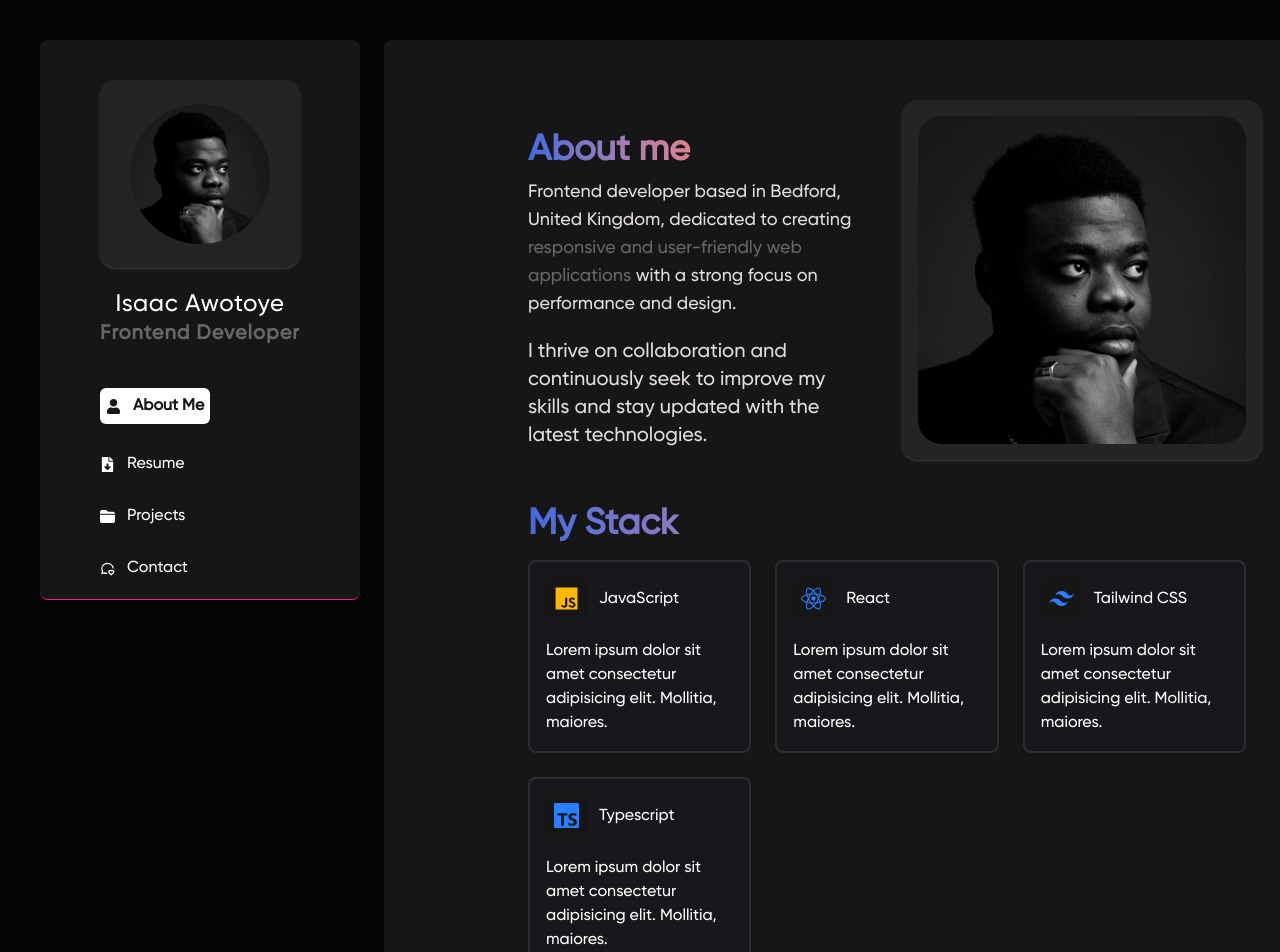
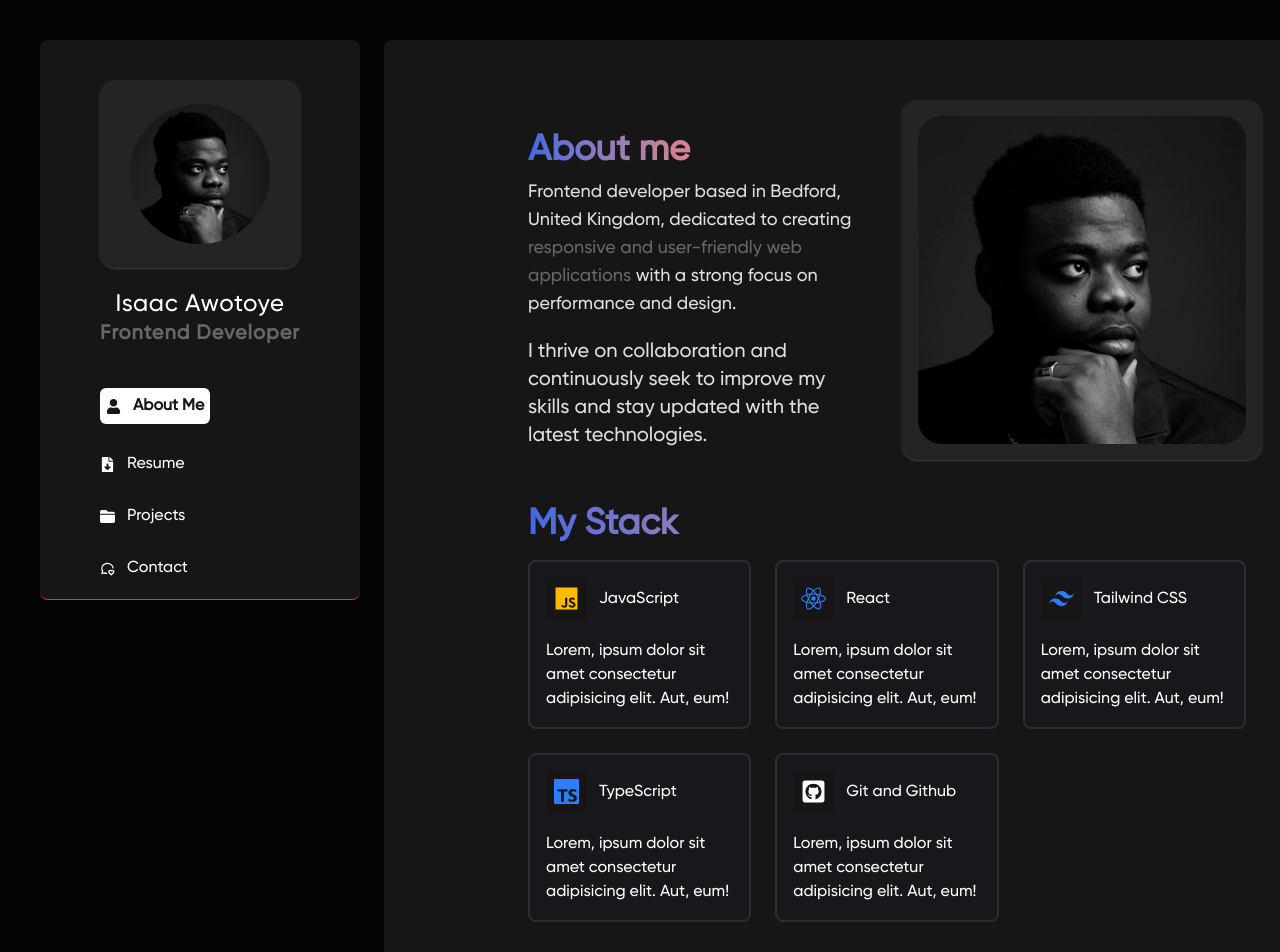
Before and after one commit to Creative-mindset21/my-portfolio-new, a React (Vite) app: page / in a window 1280 px wide. Shown: the top 952 px of the page. Built offline with nearby package versions, Linux system fonts and the light colour scheme.

Commit message:
refacted the stack section
relaxed the stack section by storing the data in a data component and looping through the data

```diff
--- a/src/components/Experience.jsx
+++ b/src/components/Experience.jsx
@@ -61,7 +61,7 @@ const Experience = () => {
           </div>
         </li>
 
-        <li className="basis-[30%] experience">
+        <li className="basis-[40%] experience">
           <div>
             <h2 className="text-xl pb-4">Education</h2>
 
--- a/src/components/Stack.jsx
+++ b/src/components/Stack.jsx
@@ -1,7 +1,5 @@
-import { FaReact } from "react-icons/fa";
-import { IoLogoJavascript } from "react-icons/io5";
-import { RiTailwindCssFill } from "react-icons/ri";
-import { SiTypescript } from "react-icons/si";
+import { stackData } from "../data/data";
+import StackCard from "./StackCard";
 
 const Stack = () => {
   return (
@@ -9,61 +7,14 @@ const Stack = () => {
       <h1 className="mb-4">My Stack</h1>
 
       <ul className="grid grid-cols-1 sm:grid-cols-2 lg:grid-cols-3 gap-6 pr-4">
-        <li className="card">
-          <div>
-            <div className="bg-grey-600 p-2">
-              <IoLogoJavascript className="fill-amber-400" size={25} />
-            </div>
-            <span>JavaScript</span>
-          </div>
-
-          <div>
-            Lorem ipsum dolor sit amet consectetur adipisicing elit. Mollitia,
-            maiores.
-          </div>
-        </li>
-
-        <li className="card">
-          <div>
-            <div className="bg-grey-600 p-2">
-              <FaReact size={25} className="fill-blue-500" />
-            </div>
-            <span>React</span>
-          </div>
-
-          <div>
-            Lorem ipsum dolor sit amet consectetur adipisicing elit. Mollitia,
-            maiores.
-          </div>
-        </li>
-
-        <li className="card">
-          <div>
-            <div className="bg-grey-600 p-2">
-              <RiTailwindCssFill size={25} className="fill-blue-500" />
-            </div>
-            <span>Tailwind CSS</span>
-          </div>
-
-          <div>
-            Lorem ipsum dolor sit amet consectetur adipisicing elit. Mollitia,
-            maiores.
-          </div>
-        </li>
-
-        <li className="card">
-          <div>
-            <div className="bg-grey-600 p-2">
-              <SiTypescript size={25} className="fill-blue-500" />
-            </div>
-            <span>Typescript</span>
-          </div>
-
-          <div>
-            Lorem ipsum dolor sit amet consectetur adipisicing elit. Mollitia,
-            maiores.
-          </div>
-        </li>
+        {stackData.map((stacks) => (
+          <StackCard
+            key={stacks.id}
+            logo={stacks.logo}
+            title={stacks.title}
+            desc={stacks.desc}
+          />
+        ))}
       </ul>
     </section>
   );
--- /dev/null
+++ b/src/components/StackCard.jsx
@@ -0,0 +1,22 @@
+import PropTypes from "prop-types";
+
+const StackCard = ({ logo, title, desc }) => {
+  return (
+    <li className="card">
+      <div>
+        <div className="bg-grey-600 p-2">{logo}</div>
+        <span>{title}</span>
+      </div>
+
+      <div>{desc}</div>
+    </li>
+  );
+};
+
+StackCard.propTypes = {
+  logo: PropTypes.object,
+  title: PropTypes.string,
+  desc: PropTypes.string,
+};
+
+export default StackCard;
--- /dev/null
+++ b/src/data/data.jsx
@@ -0,0 +1,41 @@
+import { FaGithubSquare, FaReact } from "react-icons/fa";
+import { IoLogoJavascript } from "react-icons/io5";
+import { RiTailwindCssFill } from "react-icons/ri";
+import { SiTypescript } from "react-icons/si";
+
+export const stackData = [
+  {
+    id: 1,
+    logo: <IoLogoJavascript size={25} className="fill-amber-400" />,
+    title: "JavaScript",
+    desc: "Lorem, ipsum dolor sit amet consectetur adipisicing elit. Aut, eum!",
+  },
+
+  {
+    id: 2,
+    logo: <FaReact size={25} className="fill-blue-500" />,
+    title: "React",
+    desc: "Lorem, ipsum dolor sit amet consectetur adipisicing elit. Aut, eum!",
+  },
+
+  {
+    id: 3,
+    logo: <RiTailwindCssFill size={25} className="fill-blue-500" />,
+    title: "Tailwind CSS",
+    desc: "Lorem, ipsum dolor sit amet consectetur adipisicing elit. Aut, eum!",
+  },
+
+  {
+    id: 4,
+    logo: <SiTypescript size={25} className="fill-blue-500" />,
+    title: "TypeScript",
+    desc: "Lorem, ipsum dolor sit amet consectetur adipisicing elit. Aut, eum!",
+  },
+
+  {
+    id: 5,
+    logo: <FaGithubSquare size={25} />,
+    title: "Git and Github",
+    desc: "Lorem, ipsum dolor sit amet consectetur adipisicing elit. Aut, eum!",
+  },
+];
```
